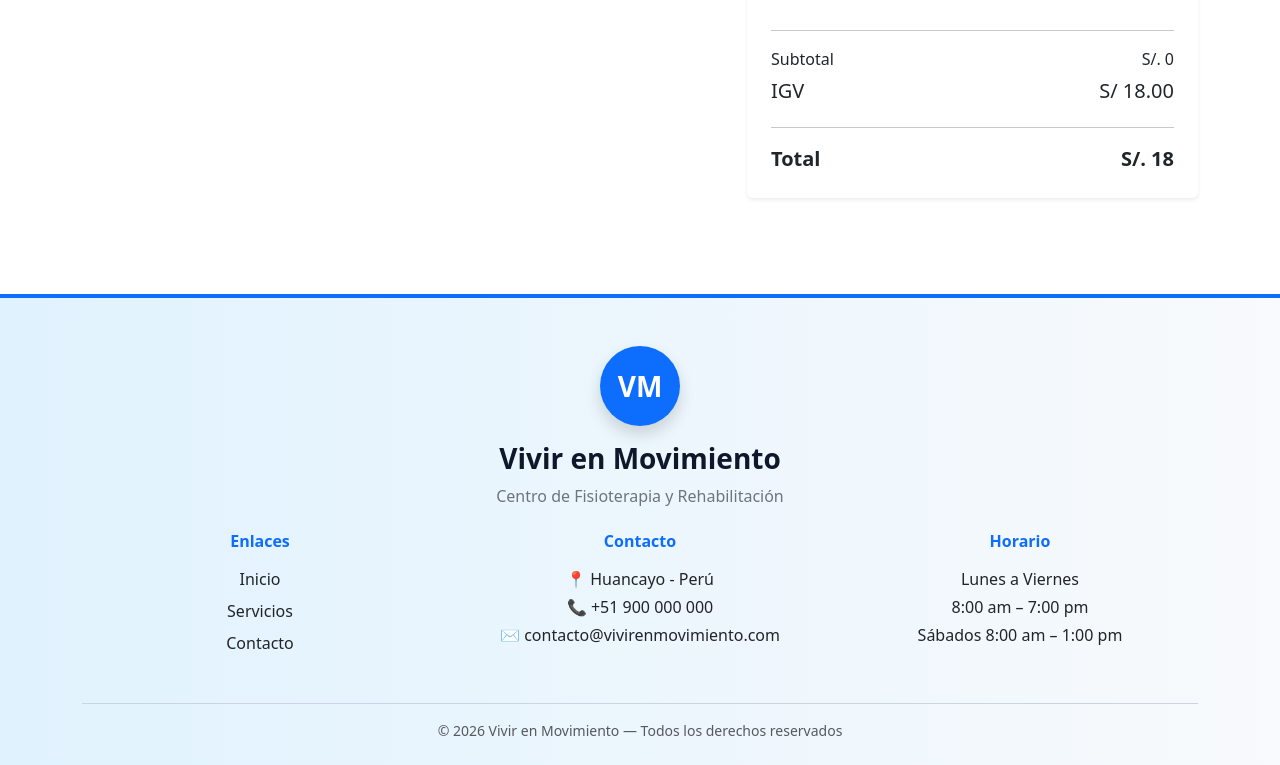
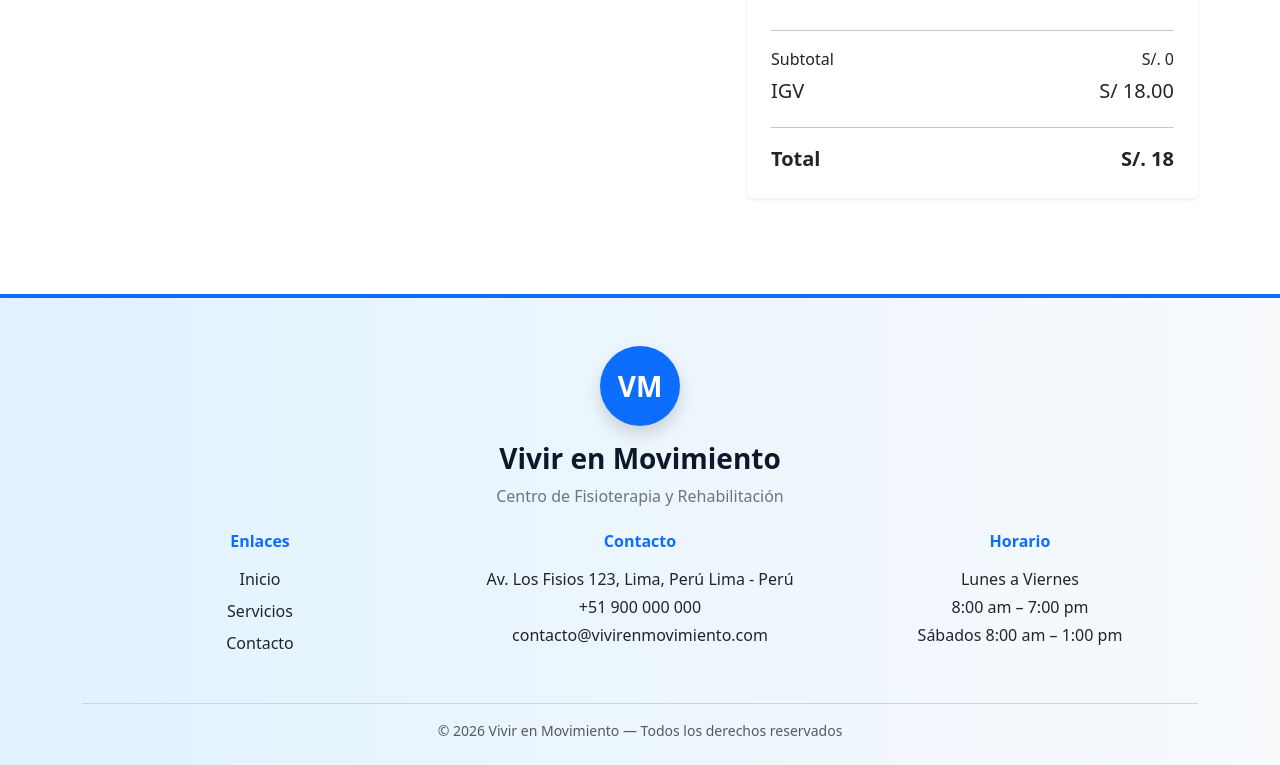
Before and after one commit to LuisCondori98/frontfisio, a React (Vite) app: page /checkout in a window 1280 px wide. Shown: the part 444-1209 px from the top of the page. Built offline with nearby package versions, Linux system fonts and the light colour scheme.

Commit message:
Update Footer.jsx

```diff
--- a/src/components/Footer/Footer.jsx
+++ b/src/components/Footer/Footer.jsx
@@ -54,9 +54,9 @@ const Footer = () => {
 
           <div className="col-md-4 mb-3">
             <h6 className="fw-bold text-primary mb-3">Contacto</h6>
-            <p className="text-dark mb-1">📍 Huancayo - Perú</p>
-            <p className="text-dark mb-1">📞 +51 900 000 000</p>
-            <p className="text-dark">✉ contacto@vivirenmovimiento.com</p>
+            <p className="text-dark mb-1">Av. Los Fisios 123, Lima, Perú Lima - Perú</p>
+            <p className="text-dark mb-1">+51 900 000 000</p>
+            <p className="text-dark">contacto@vivirenmovimiento.com</p>
           </div>
 
           <div className="col-md-4 mb-3">
```
